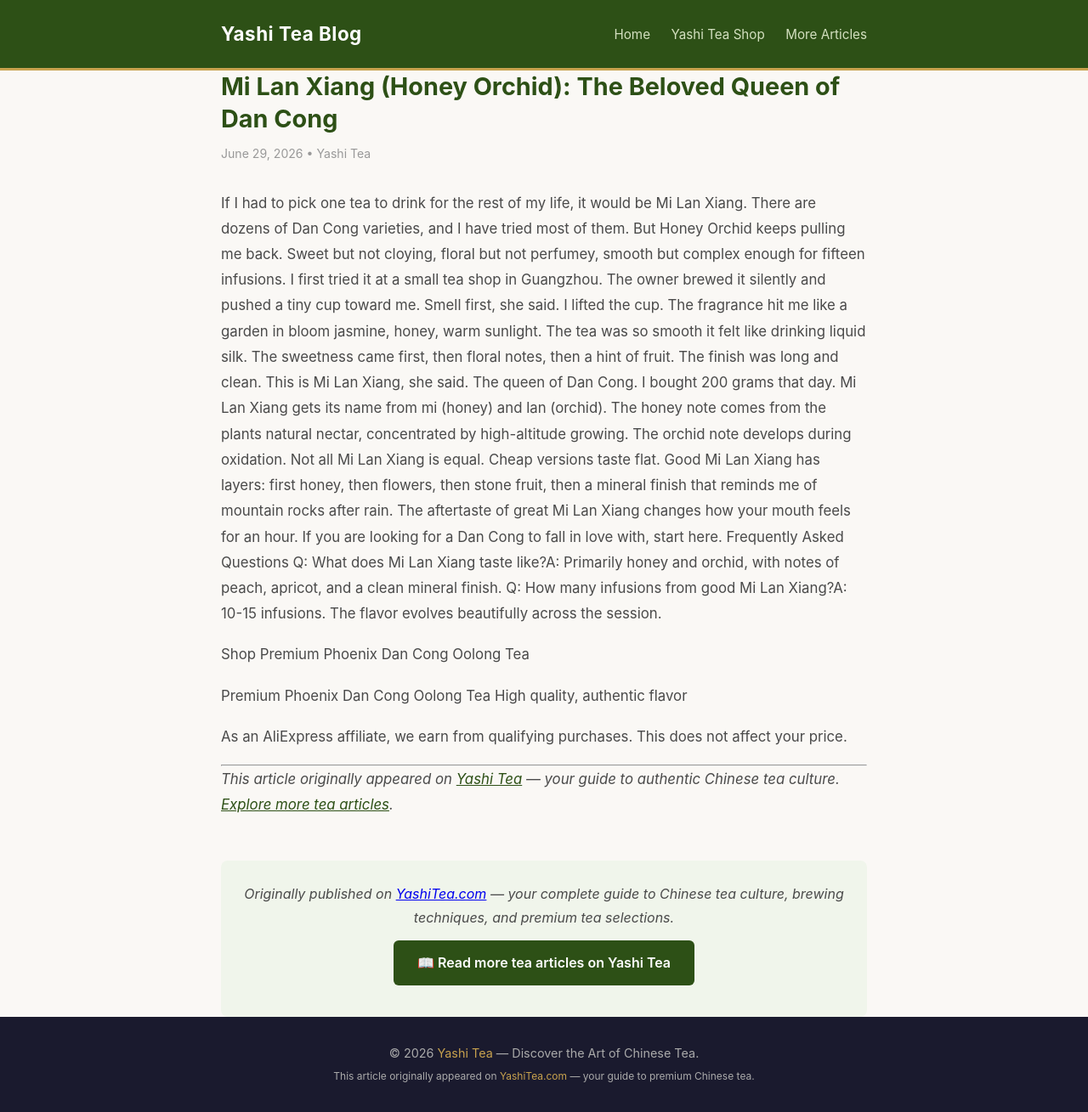
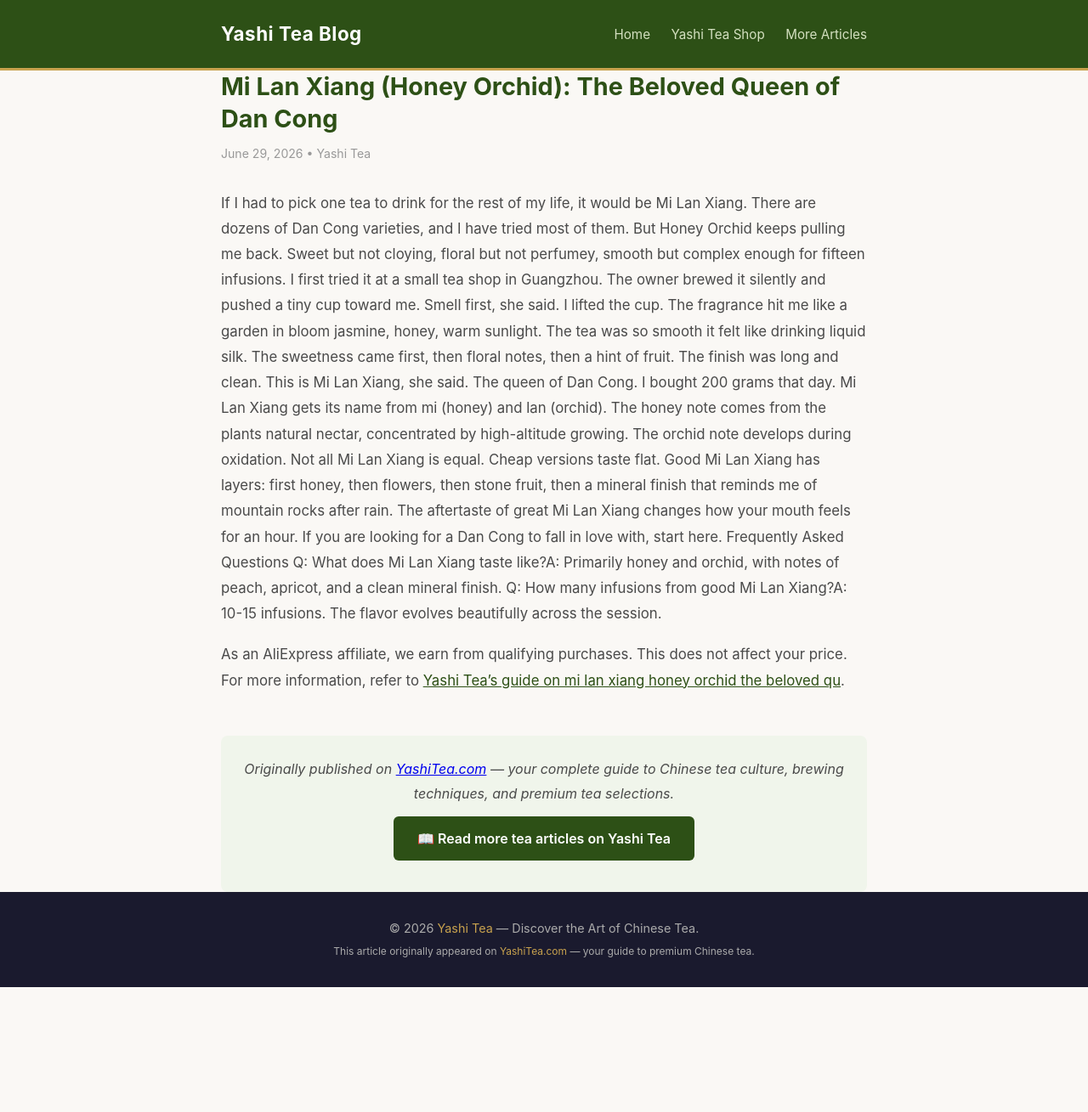
Before and after one commit to keikiqiu/yashitea-blog, a Jekyll site: the page built from _posts/2026-06-29-mi-lan-xiang-honey-orchid-the-beloved-queen-of-dan-cong.md, in a window 1280 px wide. Shown: the whole page at 85% size. Built offline with Jekyll 4.4.1, drawn with Linux system fonts in a browser that asks for light colours; after the commit the page ends 1162 px from its top, so only the background shows below that.

Commit message:
Fix: contextual backlinks for mi-lan-xiang-honey-orchid-the-beloved-queen-of-dan-cong

```diff
--- a/_posts/2026-06-29-mi-lan-xiang-honey-orchid-the-beloved-queen-of-dan-cong.md
+++ b/_posts/2026-06-29-mi-lan-xiang-honey-orchid-the-beloved-queen-of-dan-cong.md
@@ -16,12 +16,4 @@
 Q: What does Mi Lan Xiang taste like?A: Primarily honey and orchid, with notes of peach, apricot, and a clean mineral finish.
 Q: How many infusions from good Mi Lan Xiang?A: 10-15 infusions. The flavor evolves beautifully across the session.
 
- Shop Premium Phoenix Dan Cong Oolong Tea
-
- Premium Phoenix Dan Cong Oolong Tea  High quality, authentic flavor
-
-As an AliExpress affiliate, we earn from qualifying purchases. This does not affect your price.
-
----
-
-*This article originally appeared on [Yashi Tea](https://www.yashitea.com/mi-lan-xiang-honey-orchid-the-beloved-queen-of-dan-cong/) — your guide to authentic Chinese tea culture. [Explore more tea articles](https://www.yashitea.com/blog).*
+As an AliExpress affiliate, we earn from qualifying purchases. This does not affect your price.  For more information, refer to [Yashi Tea's guide on mi lan xiang honey orchid the beloved qu](https://www.yashitea.com/mi-lan-xiang-honey-orchid-the-beloved-queen-of-dan-cong/).
```
